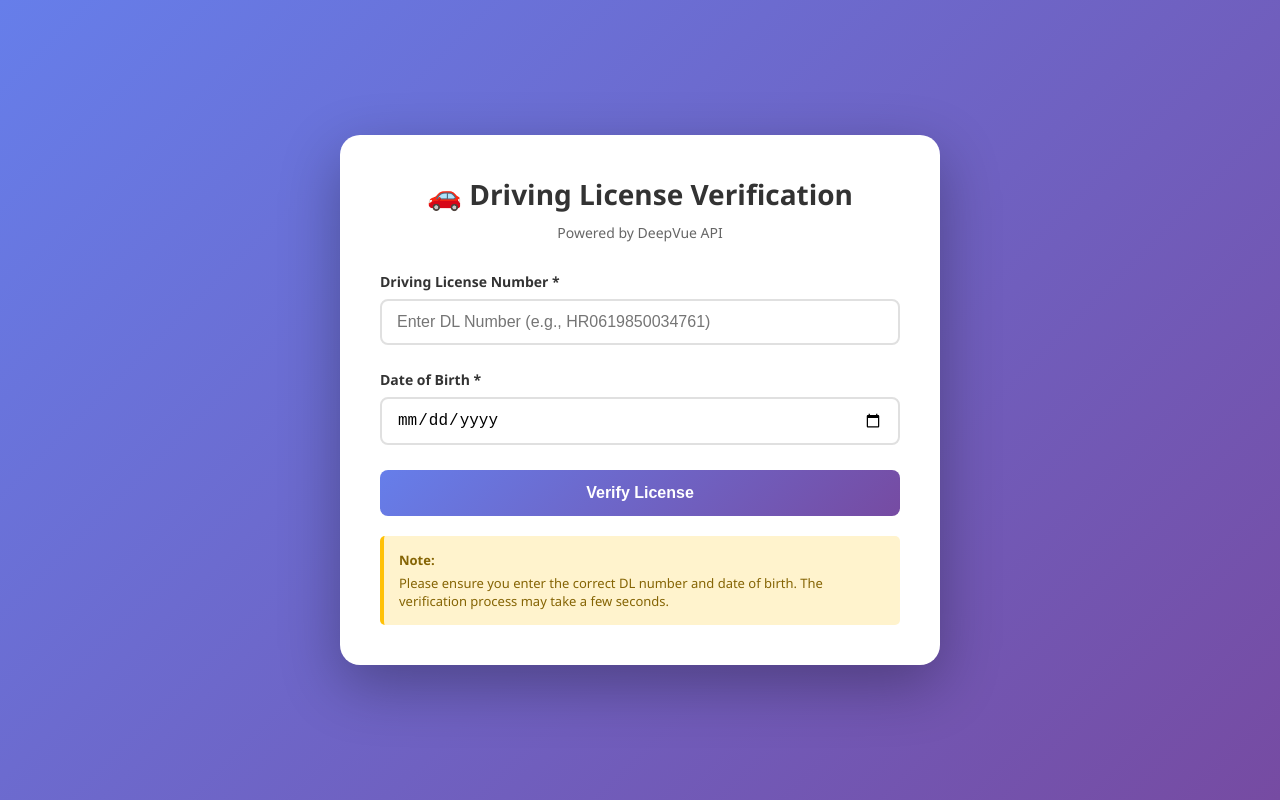
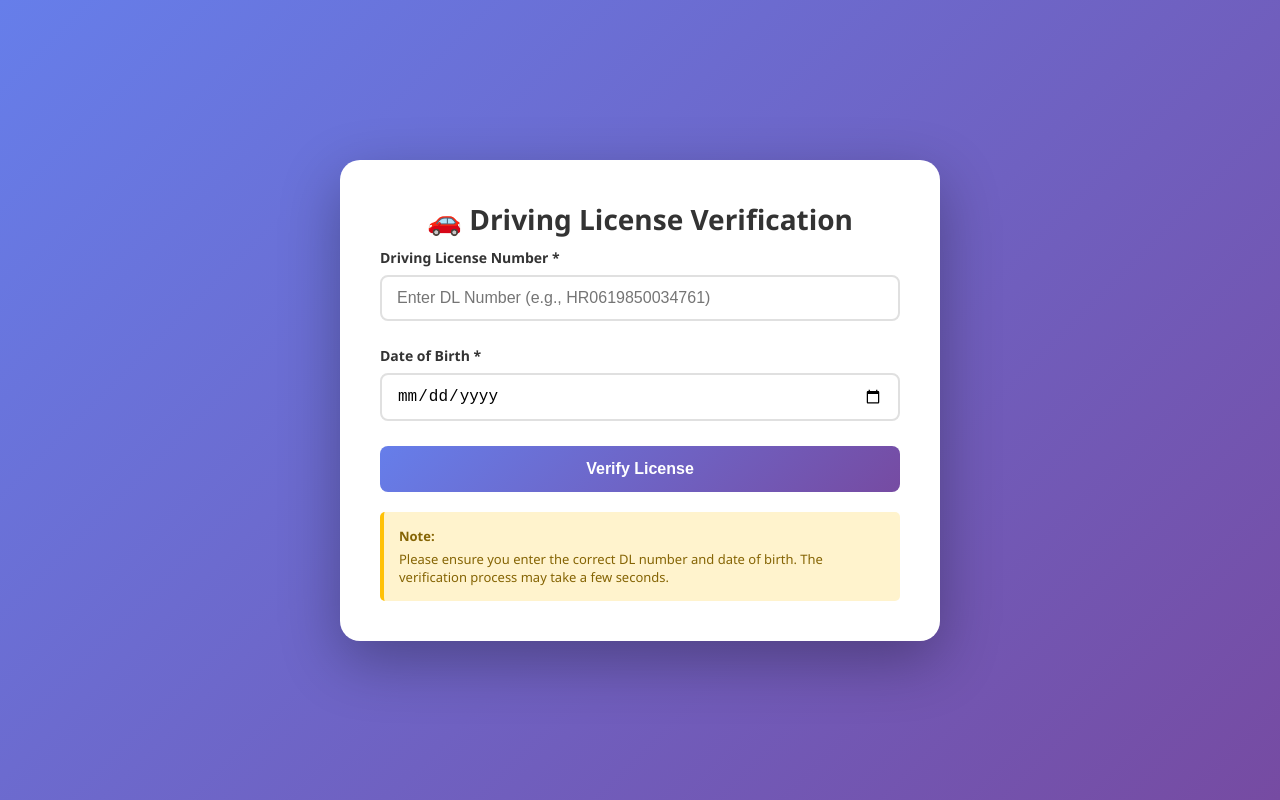
Before and after one commit to Sathicar/sathicar.github.io, a plain HTML site: page index.html in a window 1280 px wide. Drawn offline with Linux system fonts and the light colour scheme.

Commit message:
Remove subtitle from Driving License Verification page
Removed the subtitle mentioning DeepVue API.

```diff
--- a/index.html
+++ b/index.html
@@ -185,7 +185,6 @@
 <body>
     <div class="container">
         <h1>🚗 Driving License Verification</h1>
-        <p class="subtitle">Powered by DeepVue API</p>
 
         <form id="verificationForm">
             <div class="form-group">
```
